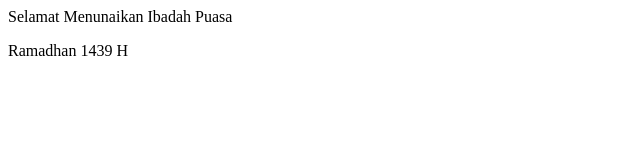
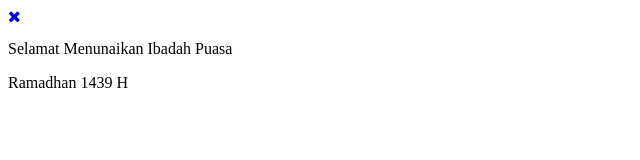
Before and after one commit to Feliscatus3/Pop-up-Ramadhan-Event, a plain HTML site: page index.html in a window 1280 px wide. Shown: the whole page, without its empty margins (0-640 px from the left). Drawn offline with Linux system fonts and the light colour scheme.

Commit message:
Update index.html

```diff
--- a/index.html
+++ b/index.html
@@ -1,3 +1,8 @@
+<head>
+  <link href='//cdnjs.cloudflare.com/ajax/libs/font-awesome/4.7.0/css/font-awesome.min.css' rel='stylesheet' type='text/css'/>
+</head>
+
+<body>
 <div id='popuppuasa18'>
 <a class='close-popup' href='#' title='close'><i class='fa fa-times'></i></a>
 <div class='puasa18'>
@@ -25,3 +30,4 @@
 <div class='moon'></div>
 </div>
 </div>
+</body
```
